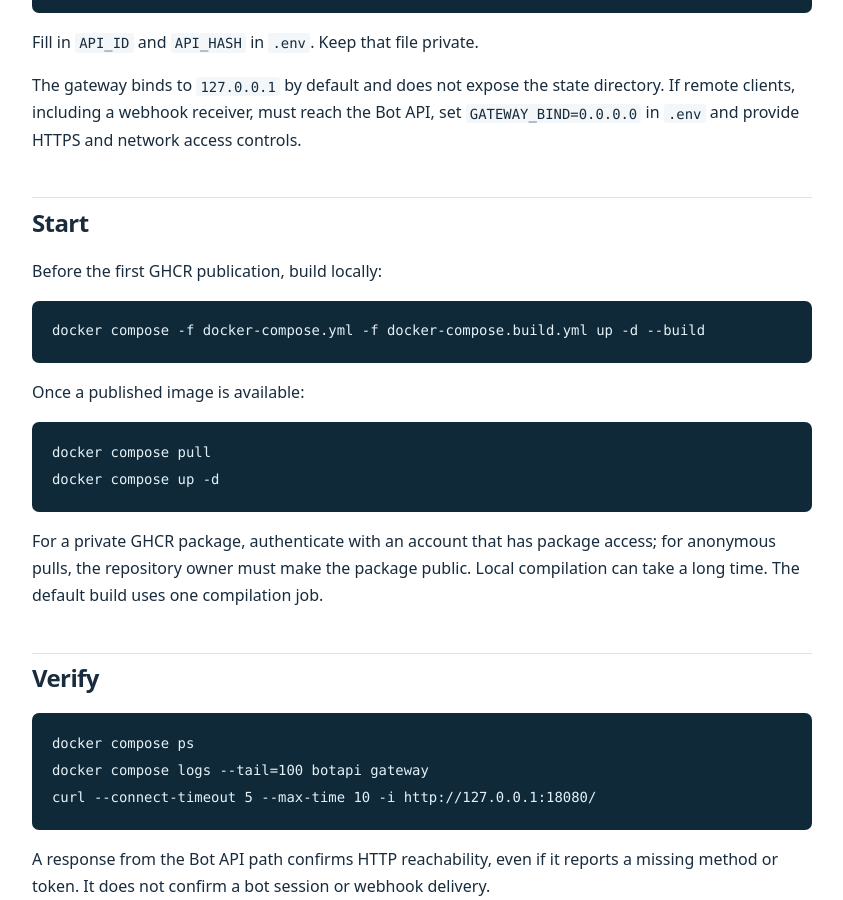
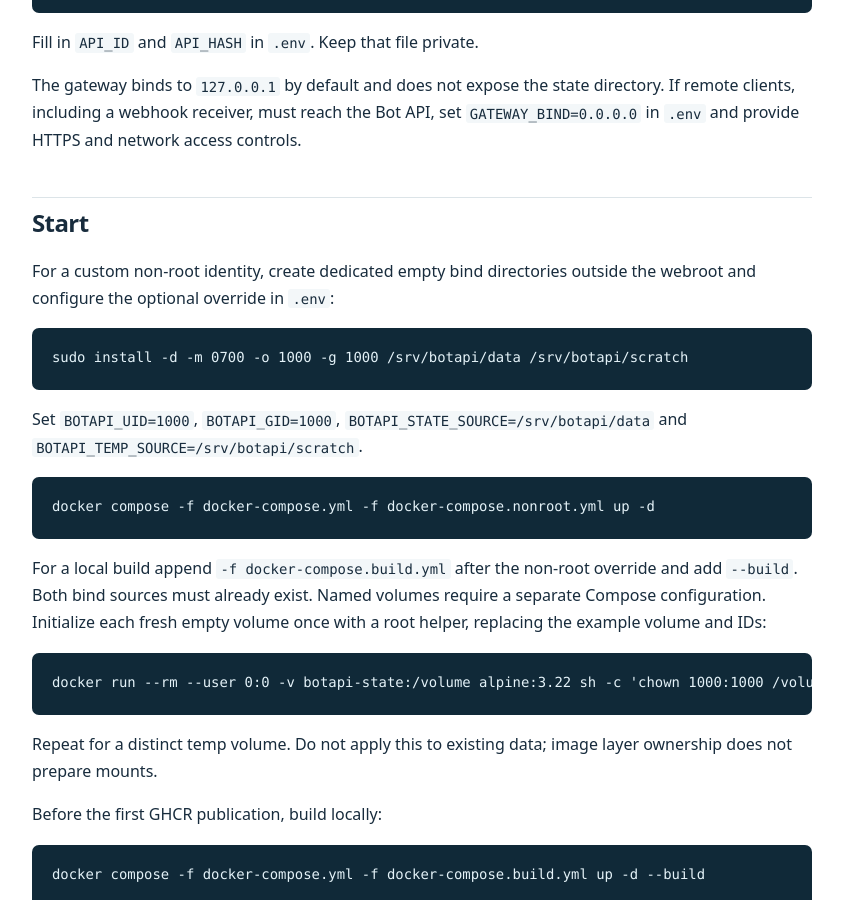
Before and after one commit to ichinya/tg-selfhost-botapi, a Jekyll site: the page built from docs/en/getting-started.md, in a window 1280 px wide and 900 px high, scrolled down 1423 px. Shown: the whole window, without its empty margins (326-1169 px from the left). Built offline with Jekyll 4.4.1, drawn with Linux system fonts in a browser that asks for light colours.

Commit message:
feat(compose): добавить запуск с заданными UID и GID; Refs #21

````diff
--- a/_config.yml
+++ b/_config.yml
@@ -24,12 +24,14 @@ exclude:
   - Dockerfile
   - docker-compose.yml
   - docker-compose.build.yml
+  - docker-compose.nonroot.yml
   - docker-entrypoint.sh
   - migrate_off_to_self.sh
   - nginx.conf
   - patches
   - tools
   - data
+  - scratch
   - logs
   - .site-check
   - .migration-state
--- a/docs/en/getting-started.md
+++ b/docs/en/getting-started.md
@@ -61,6 +61,32 @@ If remote clients, including a webhook receiver, must reach the Bot API, set
 `GATEWAY_BIND=0.0.0.0` in `.env` and provide HTTPS and network access controls.
 
 ## Start
+
+For a custom non-root identity, create dedicated empty bind directories outside
+the webroot and configure the optional override in `.env`:
+
+```sh
+sudo install -d -m 0700 -o 1000 -g 1000 /srv/botapi/data /srv/botapi/scratch
+```
+
+Set `BOTAPI_UID=1000`, `BOTAPI_GID=1000`,
+`BOTAPI_STATE_SOURCE=/srv/botapi/data` and `BOTAPI_TEMP_SOURCE=/srv/botapi/scratch`.
+
+```sh
+docker compose -f docker-compose.yml -f docker-compose.nonroot.yml up -d
+```
+
+For a local build append `-f docker-compose.build.yml` after the non-root
+override and add `--build`. Both bind sources must already exist. Named volumes
+require a separate Compose configuration. Initialize each fresh empty volume
+once with a root helper, replacing the example volume and IDs:
+
+```sh
+docker run --rm --user 0:0 -v botapi-state:/volume alpine:3.22 sh -c 'chown 1000:1000 /volume && chmod 700 /volume'
+```
+
+Repeat for a distinct temp volume. Do not apply this to existing data; image
+layer ownership does not prepare mounts.
 
 Before the first GHCR publication, build locally:
 
--- a/tools/check_docs.py
+++ b/tools/check_docs.py
@@ -13,9 +13,9 @@ def private_site_paths(root):
     root = Path(root)
     for path in root.rglob("*"):
         relative = path.relative_to(root)
-        if any(part in (".migration-state", ".migration-private", "files", "secrets", "examples") for part in relative.parts) or (
+        if any(part in (".migration-state", ".migration-private", "files", "secrets", "examples", "data", "scratch") for part in relative.parts) or (
             path.name == ".env" or path.name.startswith(".env.") and path.name != ".env.example"
-        ) or path.name in ("binding.key", "migration-helper.env", "Dockerfile.downloads", "docker-compose.downloads.yml") or (
+        ) or path.name in ("binding.key", "migration-helper.env", "Dockerfile.downloads", "docker-compose.downloads.yml", "docker-compose.nonroot.yml") or (
             path.name.startswith("downloads.config.")
         ):
             yield relative
````
Also changed, not shown: docker-compose.nonroot.yml (added, +14 -0 lines), docs/en/configuration.md (+4 -0 lines), docs/ru/configuration.md (+5 -0 lines), docs/ru/getting-started.md (+25 -0 lines), tools/test_docs_privacy.py (+9 -0 lines), .github/workflows/docs.yml, 2 other files.
